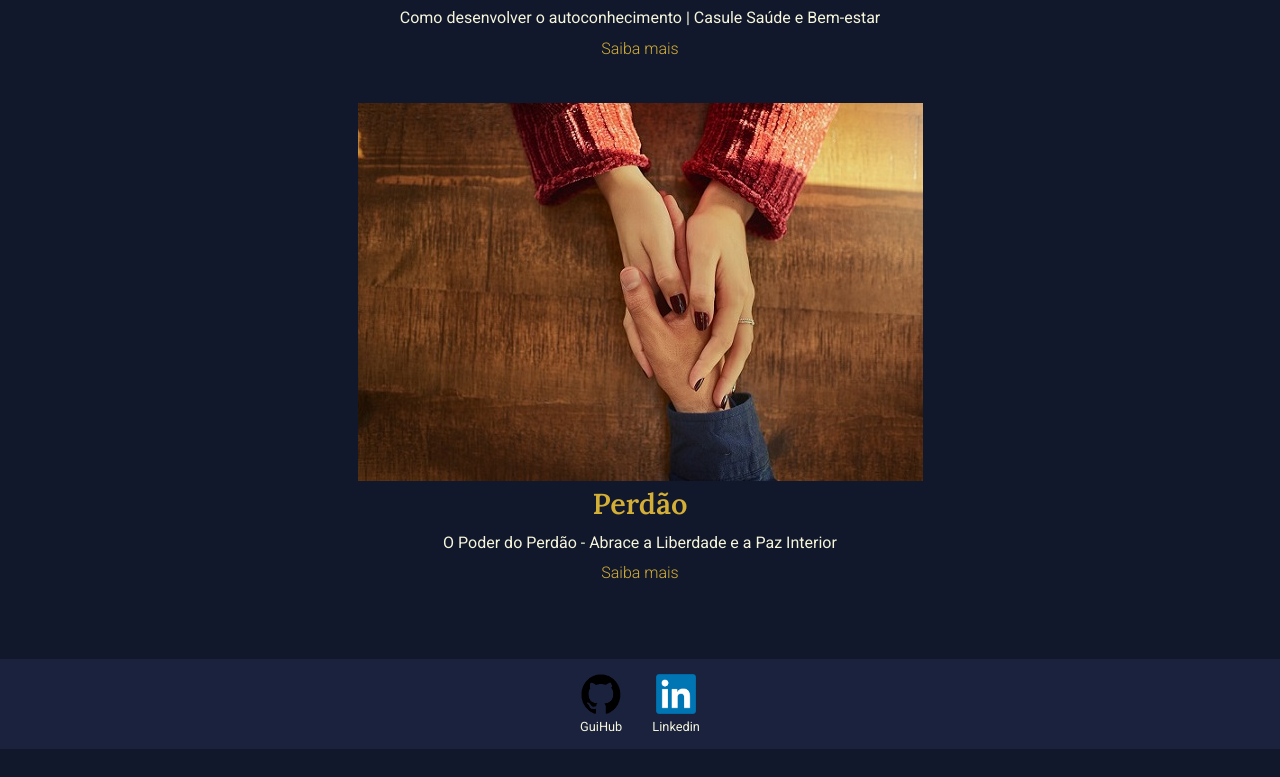
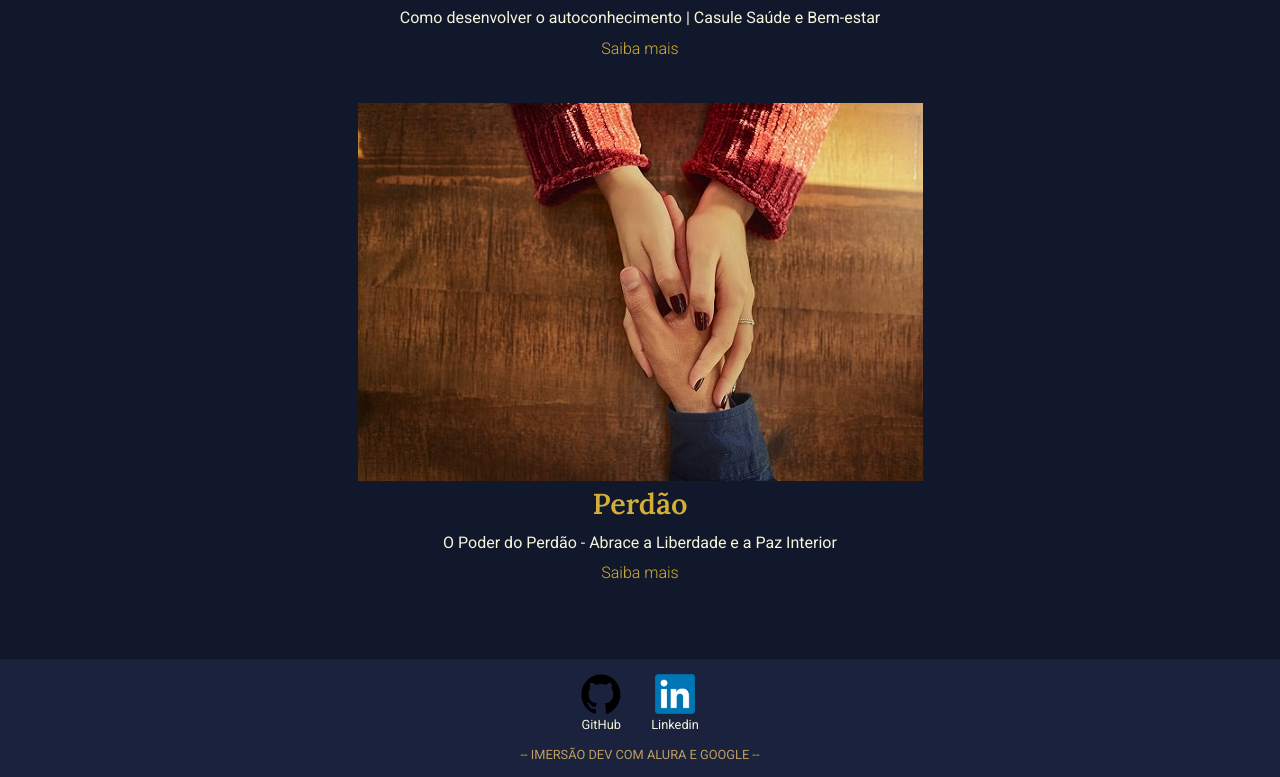
Before and after one commit to Alritom/sabedoria-milenar, a plain HTML site: page index.html in a window 1280 px wide. Shown: the part 6004-6781 px from the top of the page. Before the commit the page ends 6753 px from the top, so only its background shows below. Drawn offline with Linux system fonts and the light colour scheme.

Commit message:
Incrementando o footer

```diff
--- a/index.html
+++ b/index.html
@@ -30,12 +30,17 @@
     <footer class="footer">
         <a href="https://github.com/Alritom" target="_blank" rel="noopener noreferrer">
             <img src="./img/GitHub.png" alt="GitHub.png">
-            <p>GuiHub</p>
+            <p>GitHub</p>
         </a>
            <a href="https://www.linkedin.com/in/alritom-cb/" target="_blank" rel="noopener noreferrer">
             <img src="./img/linkedin.png" alt="Linkedin.png">
             <p>Linkedin</p>
         </a>
+        <div>
+            <p>-- IMERSÃO DEV COM ALURA E GOOGLE --</p>
+        </div>
+
+
     </footer>
     <script src="script.js"></script>
 </body>
--- a/style.css
+++ b/style.css
@@ -166,6 +166,7 @@ article a:hover {
 .footer {
     display: flex;
     justify-content: center;
+    flex-wrap: wrap; /* Permite que os itens quebrem para a próxima linha */
     position: relative; /* Posição relativa para o fluxo normal do documento */
     width: 100%; /* Largura total */
     color: var(--secondary-color); /* Cor do texto */
@@ -187,13 +188,16 @@ article a:hover {
     color: var(--primary-color);
 }
 
-.footer p {
-    margin-top: 2px;
-}
-
 .footer img {
     width: 40px;
     height: 40px;
+}
+
+.footer div {
+    width: 100%; /* Faz o p ocupar toda a largura, forçando-o para baixo */
+    text-align: center;
+    margin-top: 15px; /* Adiciona um espaço acima do p */
+    color: #BF9E60;
 }
 
 @media (max-width: 768px) {
```
Also changed, not shown: script.js (line endings or trailing spaces).
